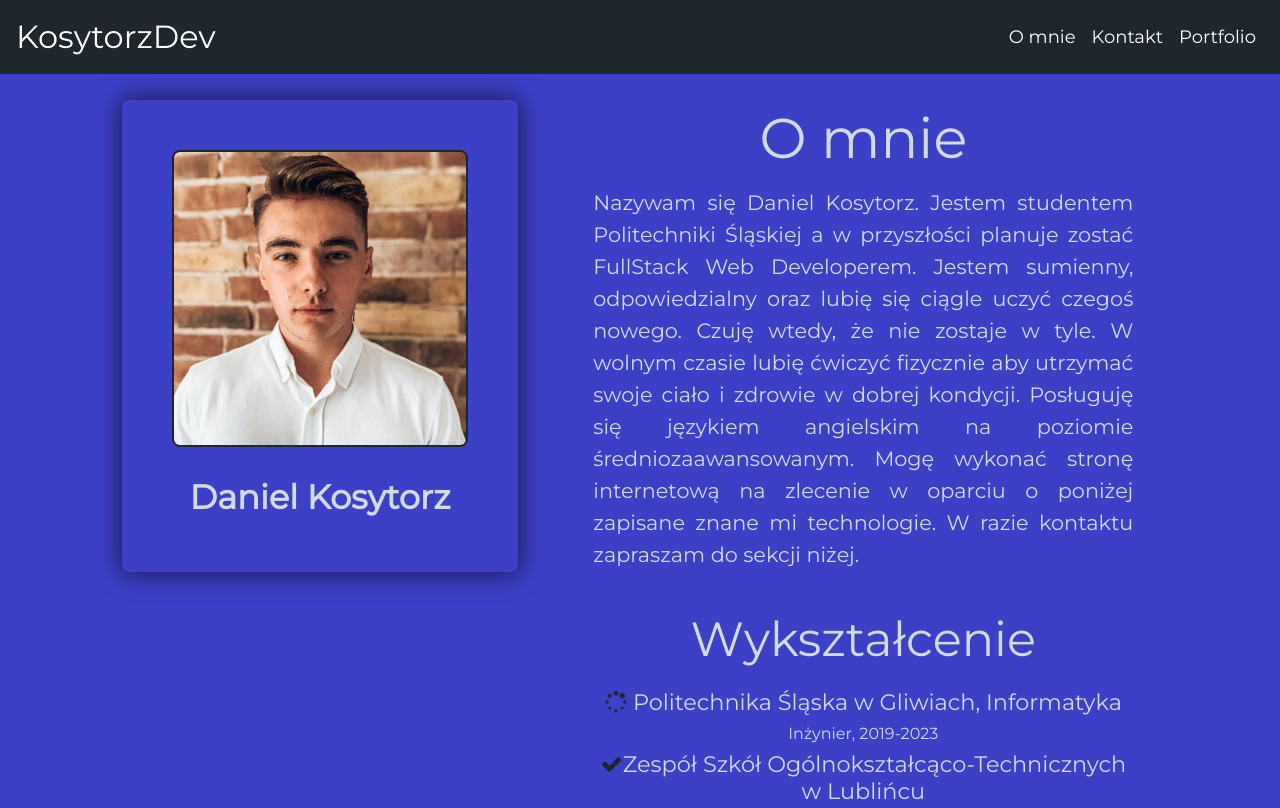
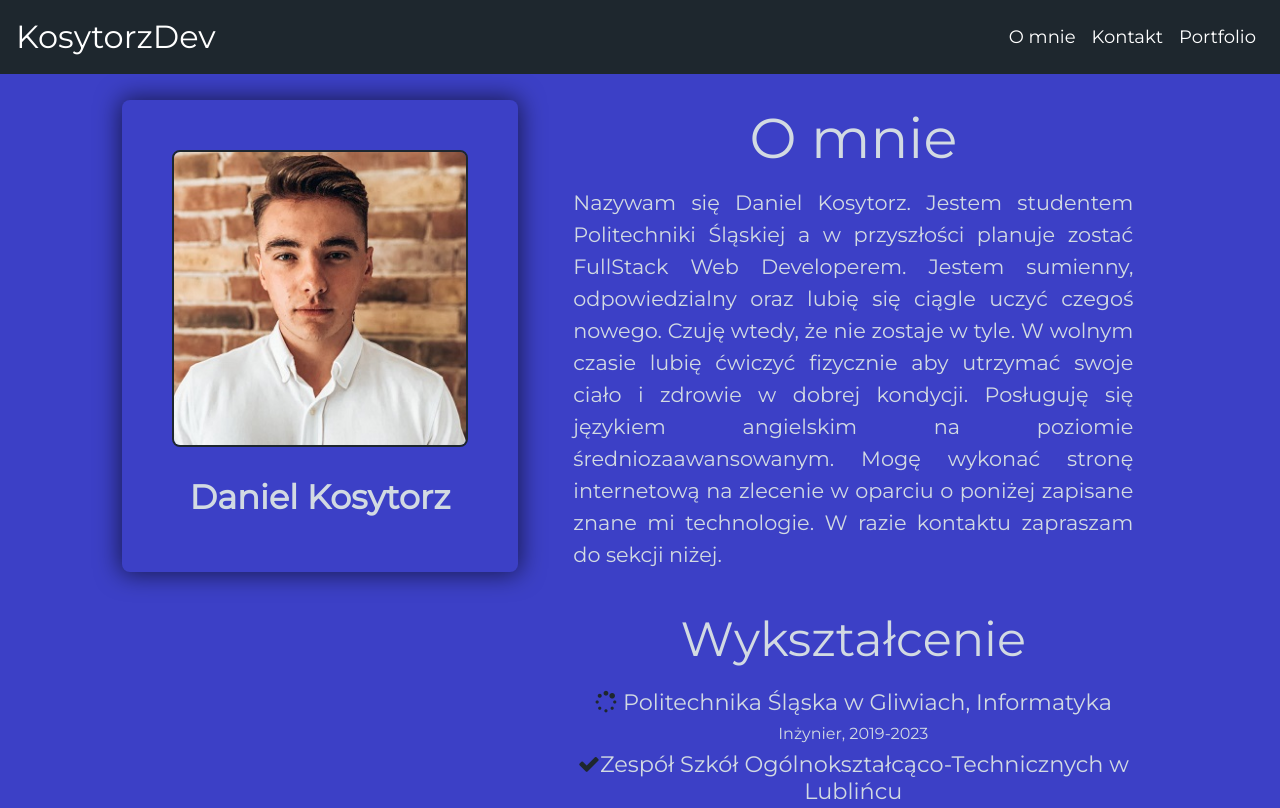
Before and after one commit to danielkosytorz/kosytorzdev-website, a plain HTML site: page index.html in a window 1280 px wide. Shown: the top 808 px of the page. Drawn offline with nearby package versions, Linux system fonts and the light colour scheme.

```diff
--- a/SASS/layout/_aboutme.sass
+++ b/SASS/layout/_aboutme.sass
@@ -22,7 +22,7 @@
 
 .aboutMe
   margin-top: 80px
-  margin-left: 20px
+  //margin-left: 20px
   padding: 25px
   h1
     text-align: center
```
Also changed, not shown: CSS/style.css, 1 other file.
